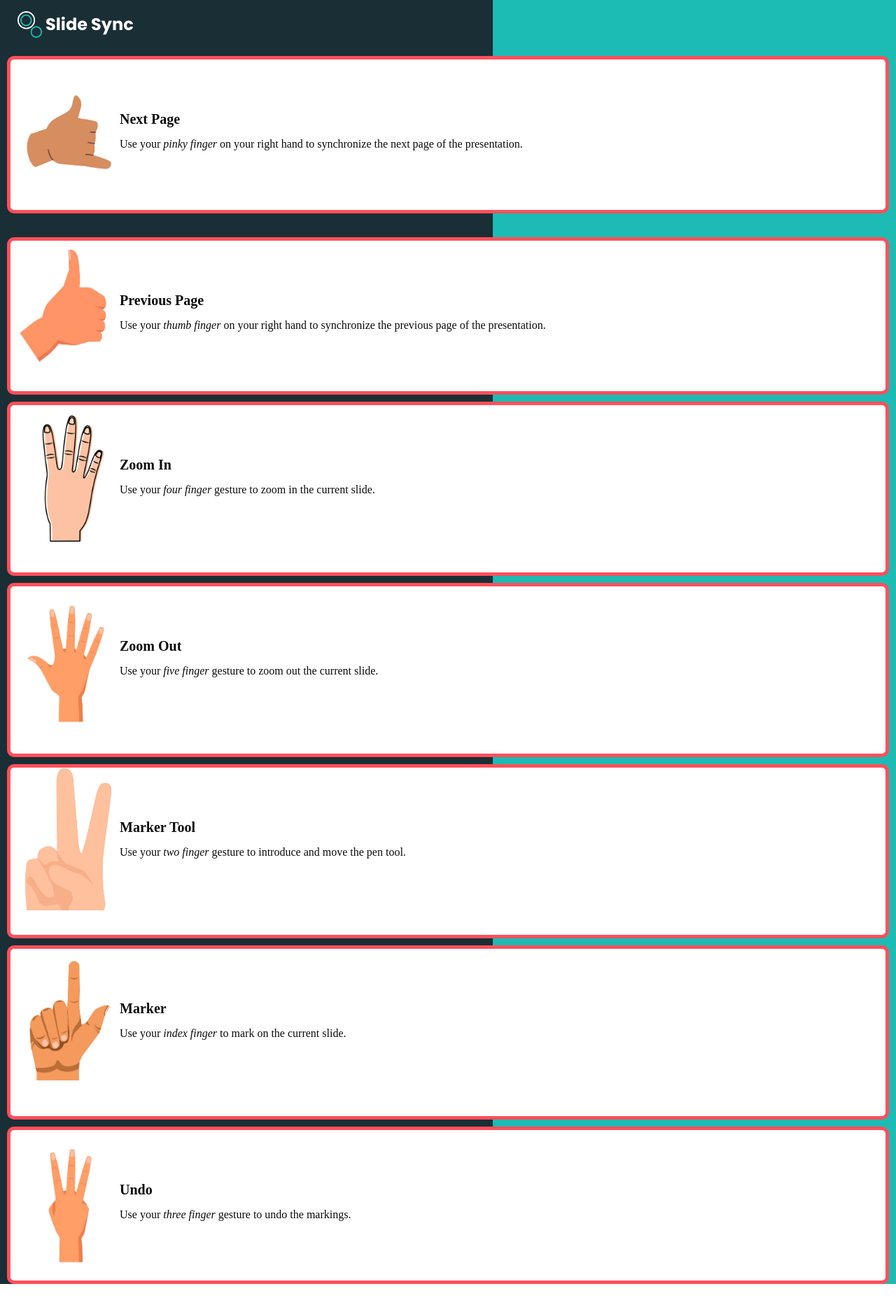
After one commit to TinuBose/slidesync, a Django app: page /gesture in a window 1280 px wide. The commit adds this page. Shown: the whole page at 70% size. Run offline with Django 5.2, Linux system fonts and the light colour scheme; some libraries are stand-ins or nearby versions.

Commit message:
10 th commit

```diff
--- a/slide_sync_pro/slide_sync_app/urls.py
+++ b/slide_sync_pro/slide_sync_app/urls.py
@@ -10,7 +10,8 @@ urlpatterns = [
     path('proceed', views.proceed,name='proceed'),
     # path('present', views.present,name='present'),
     path('presenting', views.presenting,name='presenting'),
-    path('check_stop_presentation', views.check_stop_presentation,name='check_stop_presentation')
+    path('check_stop_presentation', views.check_stop_presentation,name='check_stop_presentation'),
+    path('gesture', views.gesture, name='gesture')
 ]
 
 urlpatterns = urlpatterns + static(settings.MEDIA_URL, document_root=settings.MEDIA_ROOT)
--- a/slide_sync_pro/slide_sync_app/views.py
+++ b/slide_sync_pro/slide_sync_app/views.py
@@ -223,3 +223,7 @@ def present_slides():
     Uploadfile.objects.all().delete()
     empty.empty_folder('conversion_model\output')
     empty.empty_folder('conversion_model\input\conversion_model\input')
+
+
+def gesture(request):
+    return render(request,"gestures.html")
--- a/slide_sync_pro/templates/base.html
+++ b/slide_sync_pro/templates/base.html
@@ -158,6 +158,9 @@
                       <a href="#displayDate" class="btn-1">
                         About Us
                       </a>
+                      <a href="{% url 'gesture' %}" class="btn-1">
+                        Guidlines
+                      </a>
 
                     </div>
                   </div>
--- /dev/null
+++ b/slide_sync_pro/templates/gestures.html
@@ -0,0 +1,208 @@
+{% load static %}
+<!DOCTYPE html>
+<html>
+
+<head>
+  <!-- Basic -->
+  <meta charset="utf-8" />
+  <meta http-equiv="X-UA-Compatible" content="IE=edge" />
+  <!-- Mobile Metas -->
+  <meta name="viewport" content="width=device-width, initial-scale=1, shrink-to-fit=no" />
+  <!-- Site Metas -->
+  <meta name="keywords" content="" />
+  <meta name="description" content="" />
+  <meta name="author" content="" />
+
+  <title>Slidesync</title>
+
+  <!-- bootstrap core css -->
+  <link rel="stylesheet" type="text/css" href="{% static 'css/bootstrap.css' %}" />
+
+  <link href="https://fonts.googleapis.com/css?family=Poppins:400,700&display=swap" rel="stylesheet">
+  <!-- Custom styles for this template -->
+  <link href="{% static 'css/style.css' %}" rel="stylesheet" />
+  <!-- responsive style -->
+  <link href="{% static 'css/responsive.css' %}" rel="stylesheet" />
+
+  <style>
+    .card {
+      margin-top: 10px;
+      margin-left: 10px;
+      margin-right: 10px;
+      border-width: 5px;
+      border-radius: 10px;
+      padding-left: 10px;
+      padding-bottom: 10px;
+      border-color: #ff4f5a;
+      font-family: 'Times New Roman', Times, serif;
+    }
+
+    .card-img-top {
+      width: 143px;
+      height: 203px;
+    }
+
+    .td {
+      width: 100px;
+    }
+  </style>
+
+</head>
+
+<body>
+  <div class="hero_area">
+    <!-- header section strats -->
+    <header class="header_section">
+      <div class="container-fluid">
+        <nav class="navbar navbar-expand-lg custom_nav-container">
+          <a class="navbar-brand" href="">
+            <img src="{% static 'images/logo.png' %}" alt="" />
+            <span>
+              Slide Sync
+            </span>
+          </a>
+
+
+
+      </div>
+
+      </nav>
+      <div class="row row-cols-1 row-cols-md-2 g-4">
+        <div class="col">
+          <div class="card">
+            <table>
+              <tr>
+                <td class="td">
+                  <img src="{% static 'images/right.jpg' %}" class="card-img-top" alt="...">
+                </td>
+                <td>
+                  <h5 class="card-title"><b>Next Page</b></h5>
+                  <p class="card-text">Use your <i>pinky finger</i> on your right hand to synchronize the next page of
+                    the
+                    presentation.</p>
+                </td>
+              </tr>
+            </table>
+          </div>
+          <br>
+          <div class="card">
+            <table>
+              <tr>
+                <td class="td">
+                  <img src="{% static 'images/left.jpg' %}" class="card-img-top" alt="...">
+                </td>
+                <td>
+
+                  <h5 class="card-title"><b>Previous Page</b></h5>
+                  <p class="card-text">Use your <i>thumb finger</i> on your right hand to synchronize the previous page
+                    of the
+                    presentation.</p>
+                </td>
+              </tr>
+            </table>
+
+
+          </div>
+          <div class="card">
+            <table>
+              <tr>
+                <td class="td">
+                  <img src="{% static 'images/zoomin.jpg' %}" class="card-img-top" alt="...">
+                </td>
+                <td>
+
+                  <h5 class="card-title"><b>Zoom In</b></h5>
+                  <p class="card-text">Use your <i>four finger</i> gesture to zoom in the current slide.</p>
+                </td>
+              </tr>
+            </table>
+
+
+            <br>
+
+
+          </div>
+          <div class="card">
+            <table>
+              <tr>
+                <td class="td">
+                  <img src="{% static 'images/zoomout.jpg' %}" class="card-img-top" alt="...">
+                </td>
+                <td>
+
+                  <h5 class="card-title"><b>Zoom Out</b></h5>
+                  <p class="card-text">Use your <i>five finger</i> gesture to zoom out the current slide.</p>
+                </td>
+              </tr>
+            </table>
+
+
+            <br>
+
+
+          </div>
+          <div class="card">
+            <table>
+              <tr>
+                <td class="td">
+                  <img src="{% static 'images/cursor.jpg' %}" class="card-img-top" alt="...">
+                </td>
+                <td>
+
+                  <h5 class="card-title"><b>Marker Tool</b></h5>
+                  <p class="card-text">Use your <i>two finger</i> gesture to introduce and move the pen tool.</p>
+                </td>
+              </tr>
+            </table>
+
+
+
+            <br>
+
+          </div>
+          <div class="card">
+            <table>
+              <tr>
+                <td class="td">
+                  <img src="{% static 'images/draw.jpg' %}" class="card-img-top" alt="...">
+                </td>
+                <td>
+
+                  <h5 class="card-title"><b>Marker</b></h5>
+                  <p class="card-text">Use your <i>index finger</i> to mark on the current slide.</p>
+                </td>
+              </tr>
+            </table>
+
+
+            <br>
+
+
+          </div>
+          <div class="card">
+            <table>
+              <tr>
+                <td class="td">
+                  <img src="{% static 'images/undo.jpg' %}" class="card-img-top" alt="...">
+                </td>
+                <td>
+
+                  <h5 class="card-title"><b>Undo</b></h5>
+                  <p class="card-text">Use your <i>three finger</i> gesture to undo the markings.</p>
+                </td>
+              </tr>
+            </table>
+
+
+
+
+
+          </div>
+        </div>
+
+    </header>
+
+
+</body>
+
+</html>
--- a/slide_sync_pro/templates/presenting_page.html
+++ b/slide_sync_pro/templates/presenting_page.html
@@ -7,6 +7,7 @@
 
 
 <script>
+
 
 
 
@@ -27,7 +28,7 @@
 
 
 
-var countdownTime = 17;
+var countdownTime = 20;
 
 
 // Function to update the countdown display
@@ -59,6 +60,5 @@ window.onload = startCountdown;
 
 
 
-
 </script>
 {% endblock content %}
```
Also changed, not shown: slide_sync_pro/static/images/cursor.jpg (added), slide_sync_pro/static/images/draw.jpg (added), slide_sync_pro/static/images/left.jpg (added), slide_sync_pro/static/images/right.jpg (added), slide_sync_pro/static/images/undo.jpg (added), slide_sync_pro/static/images/zoomin.jpg (added), slide_sync_pro/static/images/zoomout.jpg (added).
